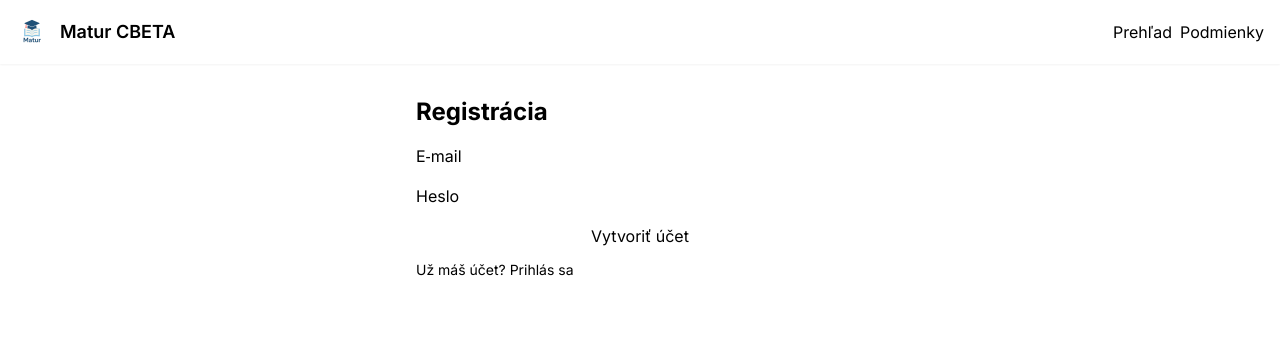
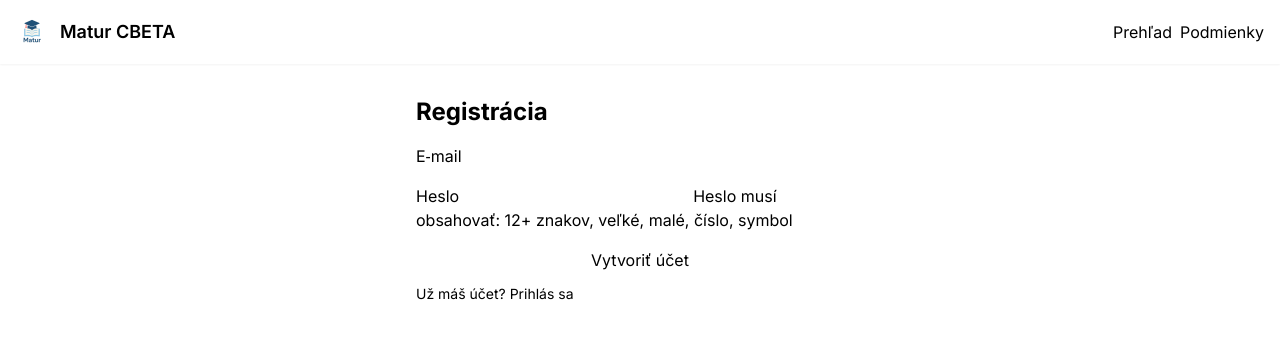
Before and after one commit to matursk/beta, a React (Vite) app: page /cbeta/signup in a window 1280 px wide. Shown: the top 338 px of the page. Built offline with nearby package versions, Linux system fonts and the light colour scheme.

Commit message:
auth fix on closed beta page

```diff
--- a/src/cbeta/Signup.tsx
+++ b/src/cbeta/Signup.tsx
@@ -1,4 +1,4 @@
-import React, { useState } from "react";
+import React, { useEffect, useMemo, useState } from "react";
 import { createUserWithEmailAndPassword } from "firebase/auth";
 import { cbetaAuth } from "./firebaseApp";
 import CbetaLayout from "./Layout";
@@ -10,12 +10,35 @@ export default function CbetaSignup() {
   const [password, setPassword] = useState("");
   const [submitting, setSubmitting] = useState(false);
   const [error, setError] = useState<string | null>(null);
+  const [inviteEmail, setInviteEmail] = useState<string | null>(null);
+
+  useEffect(() => {
+    const sp = new URLSearchParams(window.location.search);
+    const e = (sp.get("email") || "").trim();
+    if (e) {
+      setInviteEmail(e);
+      setEmail(e);
+    }
+  }, []);
+
+  const passwordChecks = useMemo(() => {
+    const lengthOk = password.length >= 12;
+    const upperOk = /[A-Z]/.test(password);
+    const lowerOk = /[a-z]/.test(password);
+    const digitOk = /\d/.test(password);
+    const symbolOk = /[^A-Za-z0-9]/.test(password);
+    const allOk = lengthOk && upperOk && lowerOk && digitOk && symbolOk;
+    return { lengthOk, upperOk, lowerOk, digitOk, symbolOk, allOk };
+  }, [password]);
 
   async function onSubmit(e: React.FormEvent) {
     e.preventDefault();
     setError(null);
     setSubmitting(true);
     try {
+      if (!passwordChecks.allOk) {
+        throw new Error("Zadaj silné heslo (min. 12 znakov, veľké/malé písmená, číslo a symbol)");
+      }
       await createUserWithEmailAndPassword(auth, email, password);
       window.location.assign("/cbeta");
     } catch (e: any) {
@@ -30,16 +53,32 @@ export default function CbetaSignup() {
       <div className="max-w-md mx-auto">
         <h1 className="text-2xl font-bold mb-4">Registrácia</h1>
         <form onSubmit={onSubmit} className="space-y-4">
-          <div className="form-control">
-            <label className="label"><span className="label-text">E‑mail</span></label>
-            <input className="input input-bordered" type="email" required value={email} onChange={(e) => setEmail(e.target.value)} />
-          </div>
+          {inviteEmail ? (
+            <div className="alert">
+              Registruješ sa ako <strong>{inviteEmail}</strong>. <a className="link" href="/cbeta/signup">Použiť iný e‑mail</a>
+            </div>
+          ) : (
+            <div className="form-control">
+              <label className="label"><span className="label-text">E‑mail</span></label>
+              <input className="input input-bordered" type="email" required value={email} onChange={(e) => setEmail(e.target.value)} />
+            </div>
+          )}
           <div className="form-control">
             <label className="label"><span className="label-text">Heslo</span></label>
             <input className="input input-bordered" type="password" required value={password} onChange={(e) => setPassword(e.target.value)} />
+            <label className="label">
+              <span className="label-text-alt">
+                Heslo musí obsahovať: {" "}
+                <span className={passwordChecks.lengthOk ? "text-success" : "text-error"}>12+ znakov</span>, {" "}
+                <span className={passwordChecks.upperOk ? "text-success" : "text-error"}>veľké</span>, {" "}
+                <span className={passwordChecks.lowerOk ? "text-success" : "text-error"}>malé</span>, {" "}
+                <span className={passwordChecks.digitOk ? "text-success" : "text-error"}>číslo</span>, {" "}
+                <span className={passwordChecks.symbolOk ? "text-success" : "text-error"}>symbol</span>
+              </span>
+            </label>
           </div>
           {error && <div className="alert alert-error">{error}</div>}
-          <button className="btn btn-primary w-full" disabled={submitting}>
+          <button className="btn btn-primary w-full" disabled={submitting || !passwordChecks.allOk}>
             {submitting ? "Registrujem…" : "Vytvoriť účet"}
           </button>
         </form>
```
